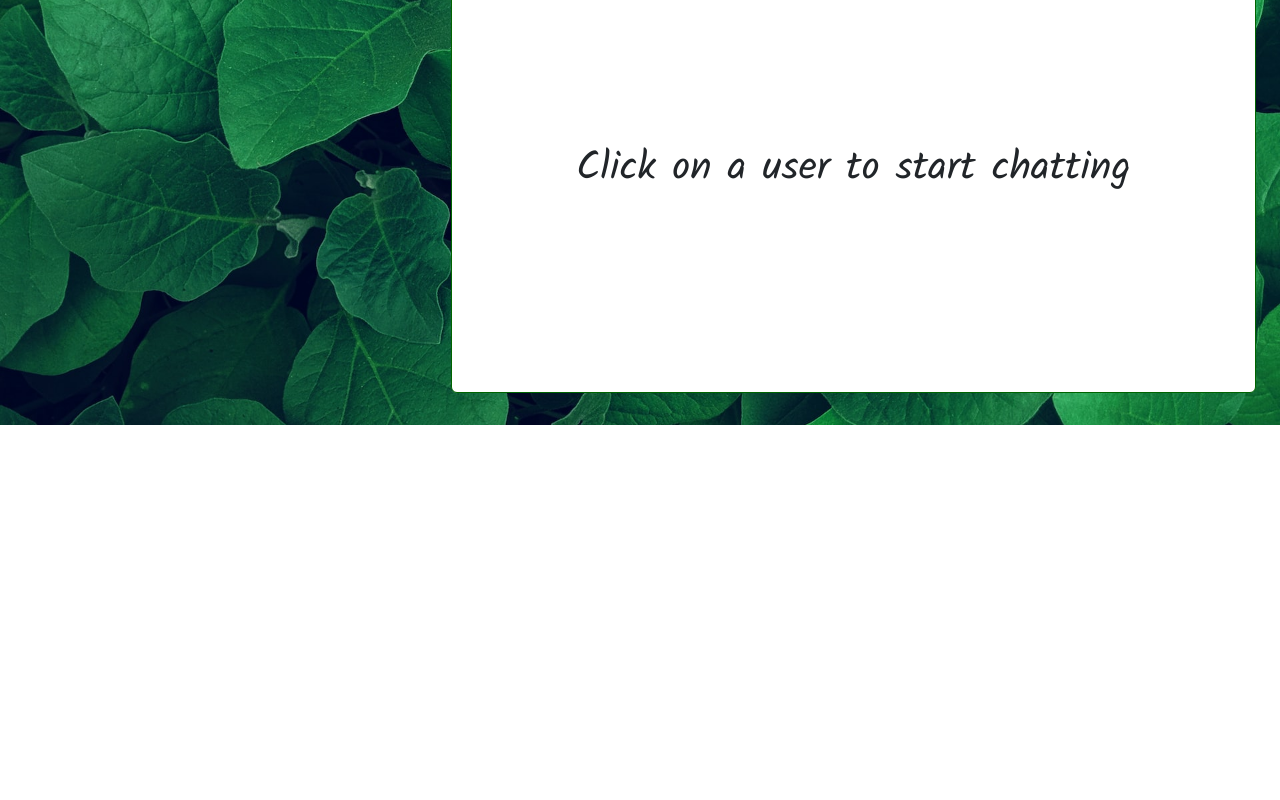
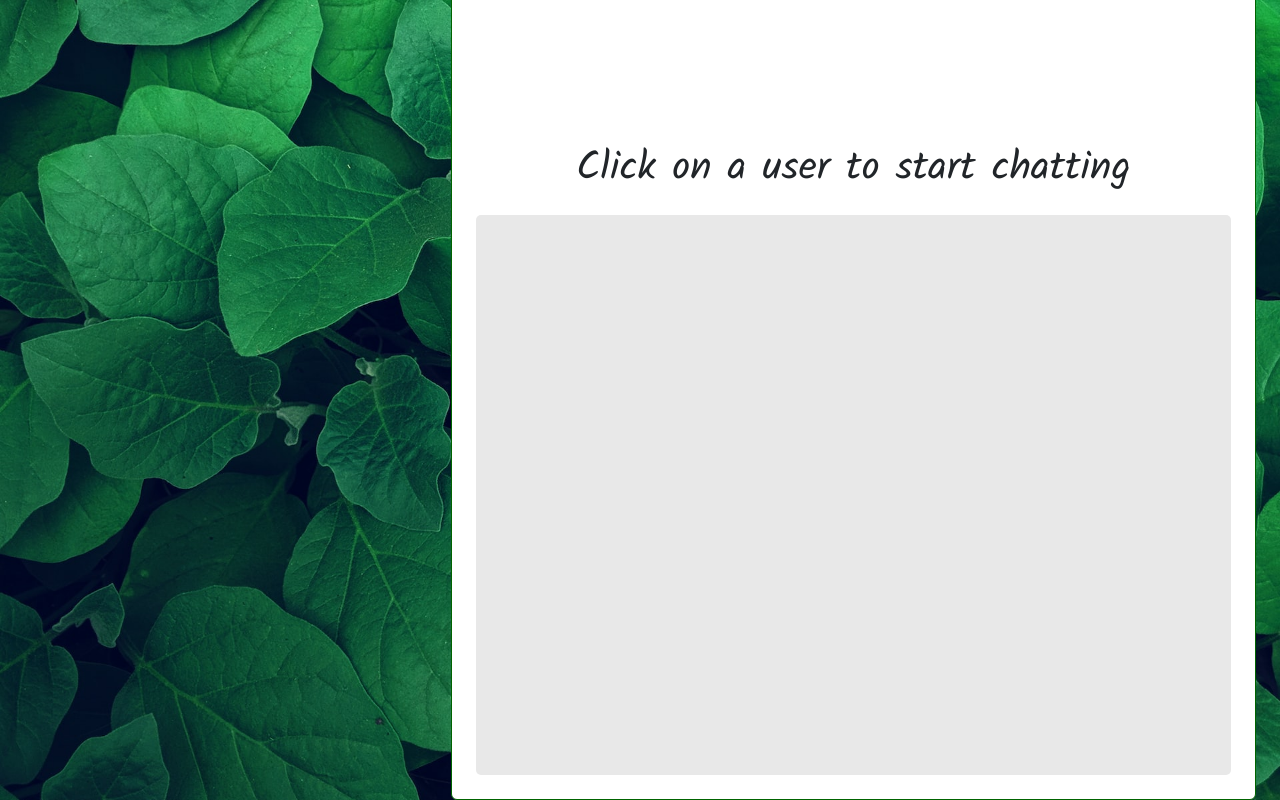
Before and after one commit to Seans99/chat-app, a React (Create React App) app in the folder frontend/: page /chats in a window 1280 px wide. Shown: the part 375-1175 px from the top of the page. Before the commit the page ends 800 px from the top, so only its background shows below. Built offline with nearby package versions, Linux system fonts and the light colour scheme; no server answers; sample sign-in values are in the browser's storage.

Commit message:
Added box where messages will be dislayed

```diff
--- a/frontend/src/components/SingleChat.js
+++ b/frontend/src/components/SingleChat.js
@@ -32,10 +32,6 @@ function SingleChat({ fetchAgain, setFetchAgain }) {
                 {/* <UpdateGroupChatModal fetchAgain={fetchAgain} setFetchAgain={setFetchAgain} /> */}
               </div>
             )}
-
-            <div>
-              {/* Messages here */}
-            </div>
           </div>
 
         ) : (
@@ -48,6 +44,22 @@ function SingleChat({ fetchAgain, setFetchAgain }) {
           </Container>
         )
       }
+
+      <div style={{
+        display: "flex",
+        flexDirection: "column",
+        justifyContent: "flex-end",
+        padding: "3%",
+        background: "#E8E8E8",
+        width: "100%",
+        height: "100%",
+        minHeight:"70vh",
+        borderRadius: "5px",
+        overflow: "hidden",
+        marginTop:"2%"
+      }}>
+        {/* Messages here */}
+      </div>
     </>
   )
 }
```
